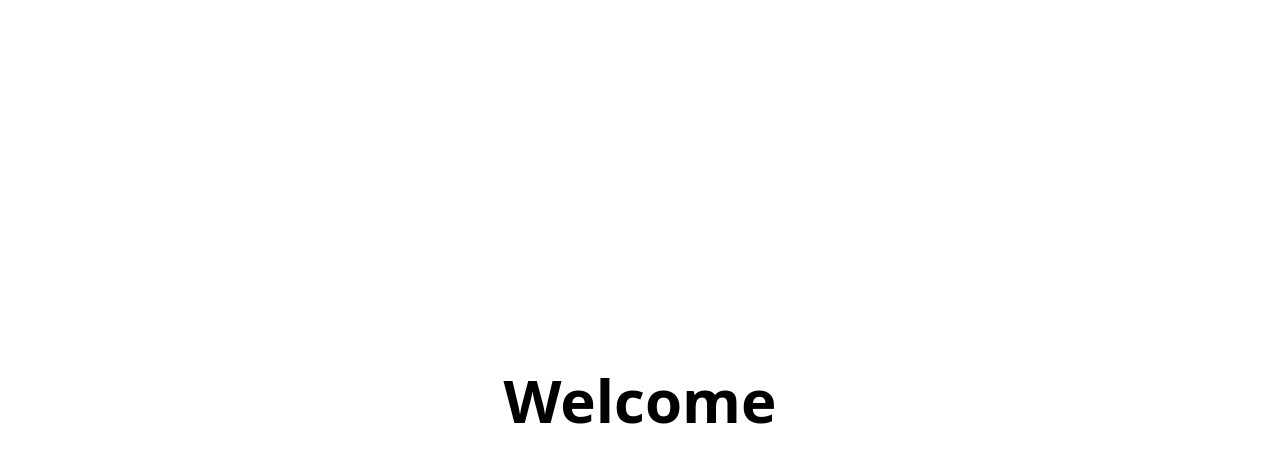
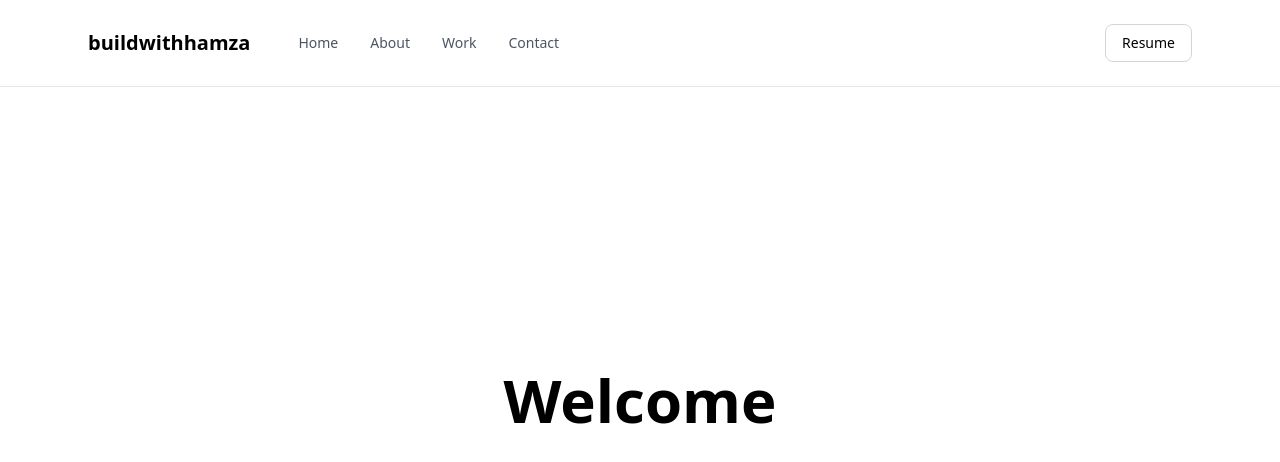
Before and after one commit to hamzaaftab325-eng/Buildwithhamza, a Next.js app: page / in a window 1280 px wide. Shown: the top 462 px of the page. Built offline with nearby package versions, Linux system fonts and the light colour scheme.

Commit message:
Add modern navbar component

```diff
--- a/app/page.tsx
+++ b/app/page.tsx
@@ -1,7 +1,12 @@
+import Navbar from "@/components/Navbar";
+
 export default function Home() {
   return (
-    <main className="flex min-h-screen items-center justify-center">
-      <h1 className="text-6xl font-bold">Welcome</h1>
-    </main>
+    <>
+      <Navbar />
+      <main className="flex min-h-screen items-center justify-center">
+        <h1 className="text-6xl font-bold">Welcome</h1>
+      </main>
+    </>
   );
 }
--- /dev/null
+++ b/components/Navbar.tsx
@@ -0,0 +1,56 @@
+"use client";
+
+import { Menu, X } from "lucide-react";
+import { useState } from "react";
+
+export default function Navbar() {
+  const [isOpen, setIsOpen] = useState(false);
+
+  return (
+    <nav className="fixed top-0 left-0 right-0 z-50 bg-white/80 backdrop-blur-md border-b border-gray-200">
+      <div className="max-w-6xl mx-auto px-6 py-6 flex items-center justify-between">
+        <div className="flex items-center gap-12">
+          <div className="text-xl font-semibold">buildwithhamza</div>
+          <div className="hidden md:flex gap-8">
+            <a href="#home" className="text-sm text-gray-600 hover:text-black transition relative group">
+              Home
+              <span className="absolute bottom-0 left-0 w-0 h-0.5 bg-black group-hover:w-full transition-all"></span>
+            </a>
+            <a href="#about" className="text-sm text-gray-600 hover:text-black transition relative group">
+              About
+              <span className="absolute bottom-0 left-0 w-0 h-0.5 bg-black group-hover:w-full transition-all"></span>
+            </a>
+            <a href="#work" className="text-sm text-gray-600 hover:text-black transition relative group">
+              Work
+              <span className="absolute bottom-0 left-0 w-0 h-0.5 bg-black group-hover:w-full transition-all"></span>
+            </a>
+            <a href="#contact" className="text-sm text-gray-600 hover:text-black transition relative group">
+              Contact
+              <span className="absolute bottom-0 left-0 w-0 h-0.5 bg-black group-hover:w-full transition-all"></span>
+            </a>
+          </div>
+        </div>
+        <button className="hidden md:block text-sm border border-gray-300 px-4 py-2 rounded-lg hover:bg-gray-100 transition">
+          Resume
+        </button>
+        <button onClick={() => setIsOpen(!isOpen)} className="md:hidden">
+          {isOpen ? <X size={24} /> : <Menu size={24} />}
+        </button>
+      </div>
+
+      {isOpen && (
+        <div className="md:hidden bg-white border-t border-gray-200">
+          <div className="flex flex-col gap-4 px-6 py-4">
+            <a href="#home" className="text-gray-600 hover:text-black transition">Home</a>
+            <a href="#about" className="text-gray-600 hover:text-black transition">About</a>
+            <a href="#work" className="text-gray-600 hover:text-black transition">Work</a>
+            <a href="#contact" className="text-gray-600 hover:text-black transition">Contact</a>
+            <button className="text-sm border border-gray-300 px-4 py-2 rounded-lg hover:bg-gray-100 transition">
+              Resume
+            </button>
+          </div>
+        </div>
+      )}
+    </nav>
+  );
+}
```
Also changed, not shown: 1 other file (tests, documents, lock files or other folders).
